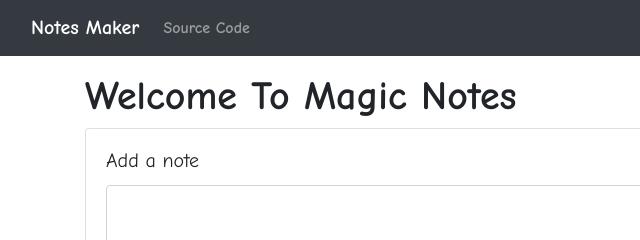
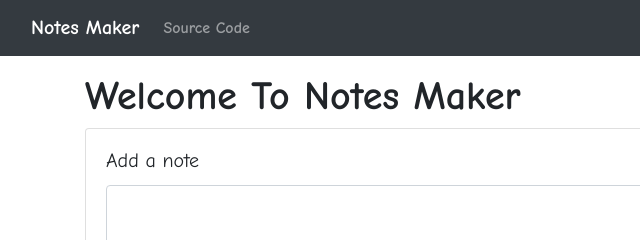
Before and after one commit to Ritwik880/Notes-Maker, a plain HTML site: page index.html in a window 1280 px wide. Shown: the top 240 px of the page, 0-640 px from the left. Drawn offline with nearby package versions, Linux system fonts and the light colour scheme.

Commit message:
Update index.html

```diff
--- a/index.html
+++ b/index.html
@@ -39,7 +39,7 @@
 
     <main>
         <div class="container my-3">
-            <h1 style="font-weight: bold;">Welcome To Magic Notes</h1>
+            <h1 style="font-weight: bold;">Welcome To Notes Maker</h1>
             <div class="card">
                 <div class="card-body">
                     <h5 class="card-title">Add a note</h5>
```
